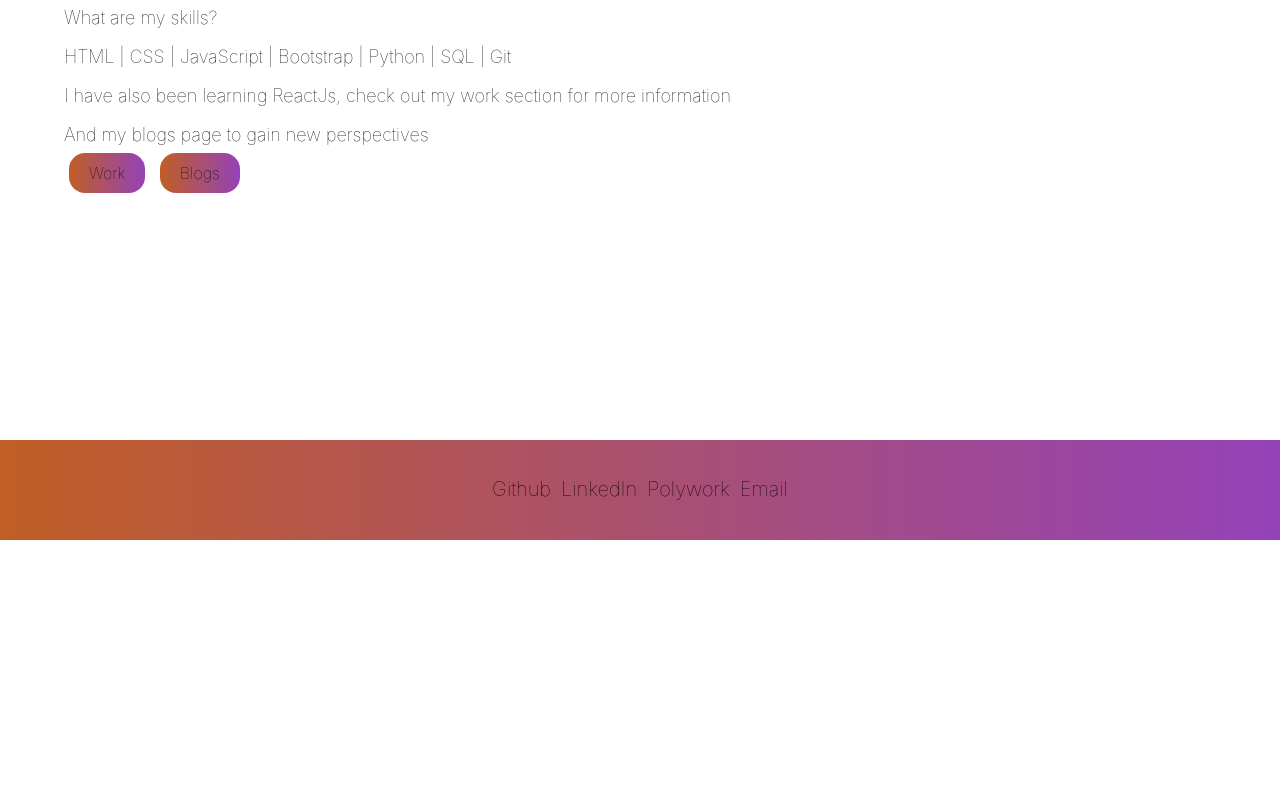
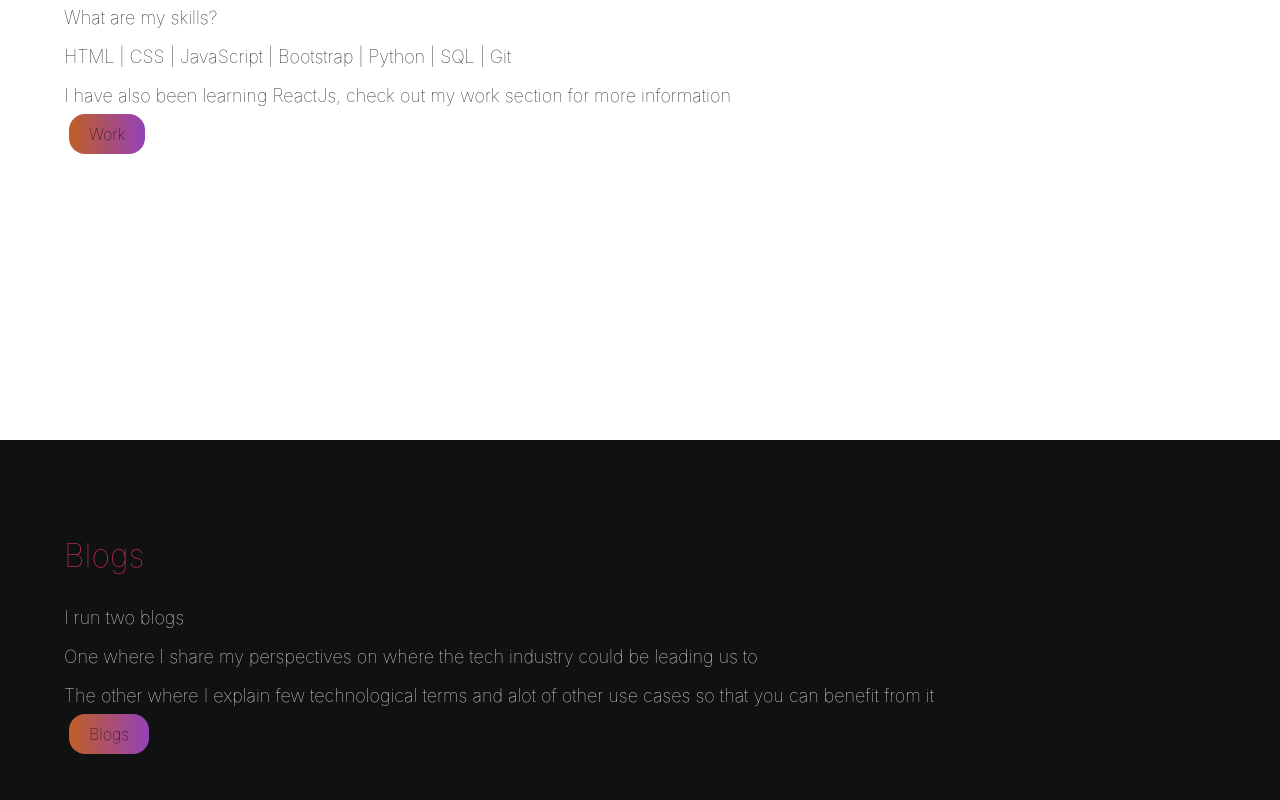
Before and after one commit to shreydd/portfolio, a React (Create React App) app: page / in a window 1280 px wide. Shown: the part 1360-2160 px from the top of the page. Before the commit the page ends 1900 px from the top, so only its background shows below. Built offline with nearby package versions, Linux system fonts and the light colour scheme; the HTML template or start-up script is replaced by a standard one.

Commit message:
Updated Blogs

```diff
--- a/src/Blogs.js
+++ b/src/Blogs.js
@@ -7,7 +7,7 @@ const Blogs = () => {
         <header className="header">Blogs</header>
         <p className="brief">
           I write a newsletter called factored where I share few of my thoughts on current state of tech and where it could be leading us to.</p>
-        <p className='brief'>And a seperate set of blogs for understanding and utilizing tech, code anologies and much more.
+        <p className='brief'>And a seperate set of blogs for understanding and utilizing tech, code and tools anologies and much more.
         </p>
         <a
           href="https://factored.substack.com/"
--- a/src/Home.js
+++ b/src/Home.js
@@ -49,19 +49,18 @@ const Home = () => {
             {" "}
             I have also been learning ReactJs, check out my work section for more information
           </p>
-          <p className="brief">
-            And my blogs page to gain new perspectives
-          </p>
-          <Link to="/Work" className="btn">Work</Link> <Link to='/Blogs' className='btn'>Blogs</Link>
+          <Link to="/Work" className="btn">Work</Link>
         </div>
       </div>
-      {/* <div className="section-ofw">
+      <div className="section-ofw">
           <div className="section-content">
-              <p className="header">Resources</p>
-              <p className="brief">I also store alot of resources, do check em out</p>
-              <Link to="/Resources" className="btn">Goodies</Link>
+              <p className="header">Blogs</p>
+              <p className="brief">I run two blogs</p>
+              <p className="brief">One where I share my perspectives on where the tech industry could be leading us to</p>
+              <p className="brief">The other where I explain few technological terms and alot of other use cases so that you can benefit from it</p>
+              <Link to="/Blogs" className="btn">Blogs</Link>
           </div>
-      </div> */}
+      </div>
     </div>
   );
 };
```
Also changed, not shown: src/images/github.png (added).
